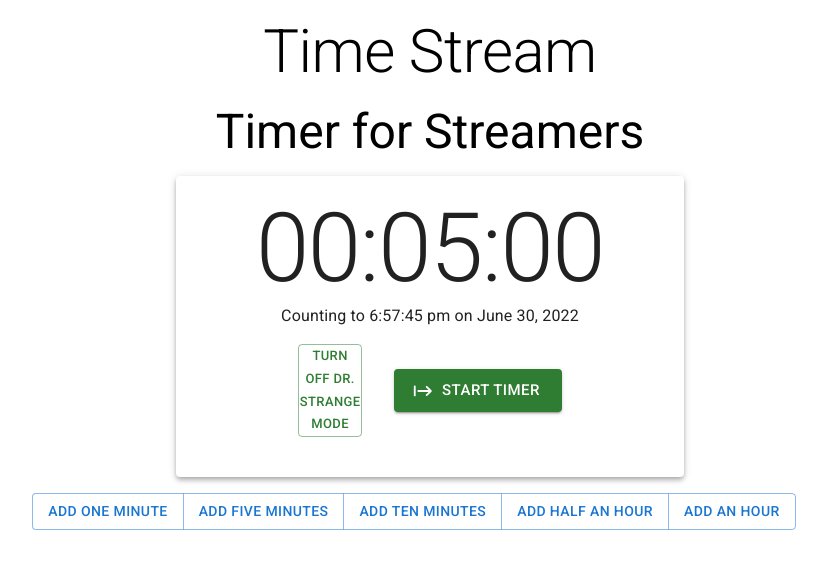
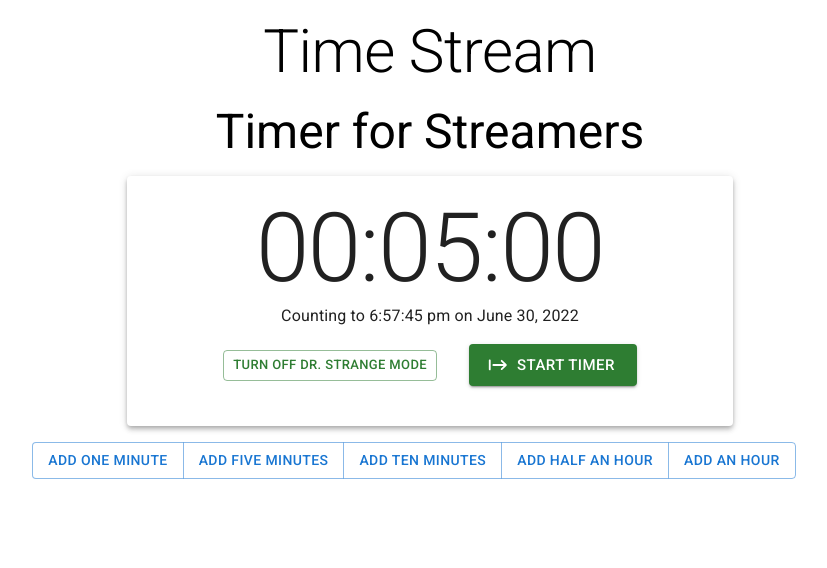
Before and after one commit to ben-laird/adjustable-timer, a React (Create React App) app: page / in a window 1280 px wide. Shown: the top 568 px of the page, without its empty margins (226-1053 px from the left). Built offline with nearby package versions, Linux system fonts and the light colour scheme.

Commit message:
Clean up DrStrangeMode and StartStop

```diff
--- a/src/features/timer/DrStrangeModeTimer.tsx
+++ b/src/features/timer/DrStrangeModeTimer.tsx
@@ -17,7 +17,7 @@ const DrStrangeModeTimer: FC<DrStrangeModeTimerProps> = (props) => {
           variant="outlined"
           size="small"
           color={`${drStrangeMode ? "success" : "primary"}`}
-          sx={{ margin: 2, padding: 0, width: 0 }}
+          sx={{ margin: 2 }}
           onClick={() => setDrStrangeMode(!drStrangeMode)}
         >
           Turn {`${drStrangeMode ? "off" : "on"}`} Dr. Strange Mode
--- a/src/features/timer/StartStop.tsx
+++ b/src/features/timer/StartStop.tsx
@@ -20,7 +20,7 @@ const StartStop: FC<ConnectedProps<typeof connector>> = (props) => {
 
   return (
     <Fragment>
-      <Grid container={true} justifyContent="center" margin={2}>
+      <Grid container={false} justifyContent="center" margin={2}>
         <Button
           variant="contained"
           size="large"
```
